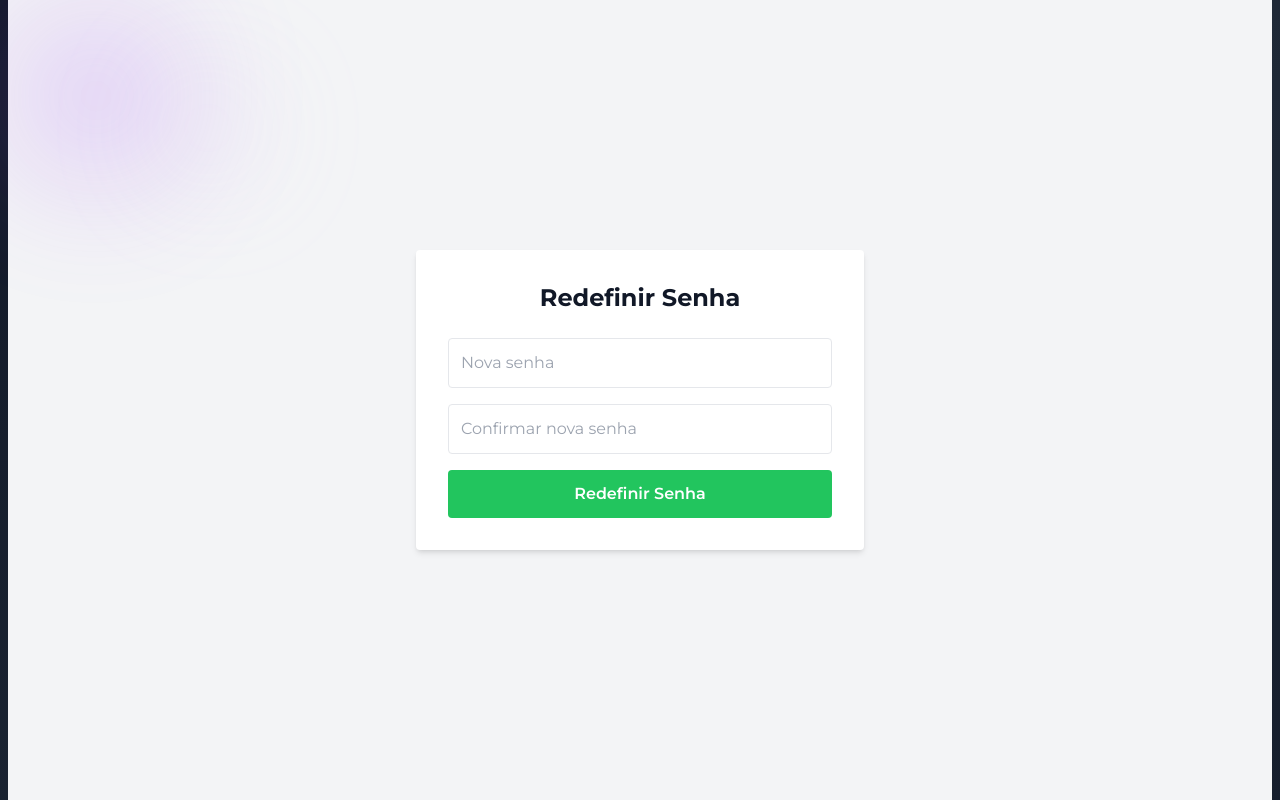
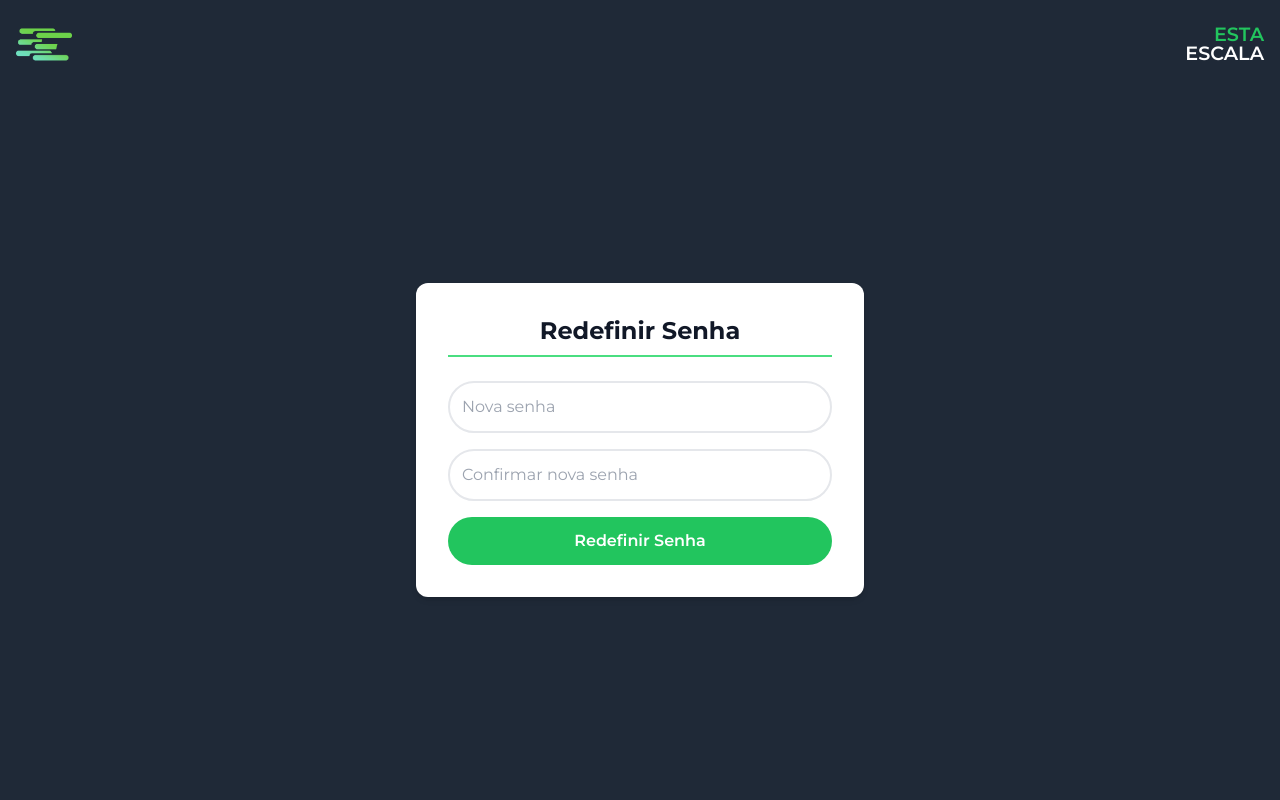
Before and after one commit to ViniciusNB/esta-escala-view, a React (Vite) app: page /reset-senha in a window 1280 px wide. Built offline with nearby package versions, Linux system fonts and the light colour scheme.

Commit message:
-Criado endpoint para reset de senha;

```diff
--- a/src/App.tsx
+++ b/src/App.tsx
@@ -4,17 +4,18 @@ import EscalasUnidade from "./components/EscalasUnidade";
 import logo from "./assets/logo.png";
 import PersonSearchRoundedIcon from '@mui/icons-material/PersonSearchRounded';
 import SearchRoundedIcon from '@mui/icons-material/SearchRounded';
-import { isDesktop, isMobile } from "react-device-detect";
+import { isDesktop } from "react-device-detect";
 import { TypeAnimation } from 'react-type-animation';
-import { BrowserRouter as Router, Route, Routes } from "react-router-dom";
+import { BrowserRouter as Router, Route, Routes, useLocation } from "react-router-dom";
 import ResetSenha from './components/ResetSenha';
 
-export default function App() {
+function AppContent() {
   const [cpf, setCpf] = useState("");
   const [pesquisando, setPesquisando] = useState(false);
   const [unidadeBusca, setUnidadeBusca] = useState<string | null>(null);
   const [input, setInput] = useState("");
 
+  const { pathname } = useLocation();
   const somenteNumeros = input.replace(/\D/g, "");
 
   const handleSearch = () => {
@@ -25,61 +26,50 @@ export default function App() {
     }
 
     if (somenteNumeros.length === 11) {
-      // CPF válido
       setCpf(somenteNumeros);
       setUnidadeBusca(null);
     } else {
-      // Unidade (garagem)
       setUnidadeBusca(input.toUpperCase());
       setCpf("");
     }
   };
 
-
-
+  // 👇 Se estiver em /reset-senha, só mostra o ResetSenha
+  if (pathname === "/reset-senha") {
+    return <ResetSenha />;
+  }
 
   return (
     <div className="relative min-h-screen bg-gradient-to-br from-gray-900 via-gray-800 to-gray-900 items-center text-center px-2 overflow-y-auto overflow-x-hidden">
-      <Router>
-        <Routes>
-          <Route path="/reset-senha" element={<ResetSenha />} />
-        </Routes>
-      </Router>
       <div className="flex items-center justify-between w-full px-4 overflow-hidden">
-        {/* Logo */}
         <img src={logo} className="w-14 h-auto animate-slideDown" alt="Logo Estapar" />
-
-        {/* Texto */}
         <div className="flex flex-col text-right leading-none space-y-0 p-0">
           <h1 className="text-[1.2em] font-semibold text-green-500 m-0 p-0 animate-slideRightDuration">ESTA</h1>
           <h1 className="text-[1.2em] font-semibold text-white opacity-80 m-0 p-0 animate-slideRightDuration">ESCALA</h1>
         </div>
       </div>
 
-      {/* Blobs desfocados */}
+      {/* Blobs */}
       <div className="absolute top-20 left-40 w-24 h-24 bg-purple-200 rounded-full blur-3xl opacity-20 animate-pulse-custom delay-[0] z-0"></div>
       <div className="absolute top-0 left-0 w-48 h-48 bg-purple-500 rounded-full blur-3xl opacity-15 animate-pulse-custom delay-[200ms] z-0"></div>
       <div className="absolute bottom-0 right-0 w-72 h-72 bg-pink-900 rounded-full blur-3xl opacity-10 animate-pulse-custom z-0"></div>
       <div className="absolute bottom-0 right-60 w-72 h-36 bg-green-500 rounded-full blur-3xl opacity-10 animate-pulsar z-0"></div>
 
-
-
-      <div className={`p-4 max-w-5xl mx-auto flex flex-col items-center justify-center z-10`}>
+      <div className="p-4 max-w-5xl mx-auto flex flex-col items-center justify-center z-10">
         {!pesquisando && (
-          <>
           <TypeAnimation
             className={`${isDesktop ? "top-40 py-5" : "top-60 mx-4 py-[1.4em]"} text-5xl max-w-[350px] text-3xl py-4 font-semibold backdrop-blur-sm text-center text-white opacity-80`}
             sequence={[
               500,
-                'Veja a sua escala de trabalho mensal em tempo real!', // Text to type
-                1000,            // Pause for 1 second
+              'Veja a sua escala de trabalho mensal em tempo real!',
+              1000,
             ]}
             wrapper="h1"
             cursor={true}
-              repeat={0} // Loop animation
+            repeat={0}
           />
-          </>
         )}
+
         <div className="text-center justify-center relative align-middle animate-escalaH">
           <SearchRoundedIcon className={`absolute mt-3 ml-3 ${pesquisando ? "text-green-500" : "text-gray-400"}`} />
           <input
@@ -92,16 +82,27 @@ export default function App() {
               setPesquisando(true);
               if (e.target.value === "") setPesquisando(false);
             }}
-
             onBlur={handleSearch}
           />
         </div>
-        {cpf && (<CalendarioMensal cpfBusca={cpf} pesquisando={pesquisando} />)}
-        {unidadeBusca && (<EscalasUnidade unidadeId={unidadeBusca} />)}
+
+        {cpf && <CalendarioMensal cpfBusca={cpf} pesquisando={pesquisando} />}
+        {unidadeBusca && <EscalasUnidade unidadeId={unidadeBusca} />}
       </div>
+
       <p className="mt-2 text-gray-500 text-[0.8em] text-center z-50">
         © {new Date().getFullYear()} Esta Escala. Todos os direitos reservados.
       </p>
     </div>
   );
 }
+
+export default function App() {
+  return (
+    <Router>
+      <Routes>
+        <Route path="/*" element={<AppContent />} />
+      </Routes>
+    </Router>
+  );
+}
--- a/src/components/ResetSenha.tsx
+++ b/src/components/ResetSenha.tsx
@@ -1,15 +1,13 @@
 import React, { useEffect, useState } from "react";
-import { createClient } from "@supabase/supabase-js";
-
-const supabaseUrl = "https://pufggzonjpmgouopxgxk.supabase.co";
-const supabaseAnonKey = "eyJhbGciOiJIUzI1NiIsInR5cCI6IkpXVCJ9.eyJpc3MiOiJzdXBhYmFzZSIsInJlZiI6InB1Zmdnem9uanBtZ291b3B4Z3hrIiwicm9sZSI6ImFub24iLCJpYXQiOjE3NDc4ODMxNTgsImV4cCI6MjA2MzQ1OTE1OH0.Huy4QPbYovrRli_FYLZHOY56PuMaHm1m5p9Ihj6oZUA";
-const supabase = createClient(supabaseUrl, supabaseAnonKey);
+import { supabase } from "../services/supabaseClient";
+import logo from "../assets/logo.png"
 
 export default function ResetSenha() {
     const [novaSenha, setNovaSenha] = useState("");
     const [confirmarSenha, setConfirmarSenha] = useState("");
     const [mensagem, setMensagem] = useState("");
     const [usuarioLogado, setUsuarioLogado] = useState(false);
+    const [sucesso, setSucesso] = useState(false);
 
     // Pegar token da URL e abrir sessão
     useEffect(() => {
@@ -60,42 +58,58 @@ export default function ResetSenha() {
             setMensagem("Senha redefinida com sucesso! Agora você pode entrar no app.");
             setNovaSenha("");
             setConfirmarSenha("");
+            setSucesso(true);
         }
     };
 
     return (
-    <div className="min-h-screen flex items-center justify-center bg-gray-100 p-4">
-      <div className="bg-white p-8 rounded shadow-md w-full max-w-md">
-        <h2 className="text-2xl font-bold mb-6 text-center">Redefinir Senha</h2>
+        <div className="min-h-screen flex flex-col items-center justify-center bg-gray-800">
+            {/* Logo */}
+            <div className="flex items-center justify-between w-full px-4 absolute top-4">
+                <img src={logo} className="w-14 h-auto animate-slideDown" alt="Logo Estapar" />
+                <div className="flex flex-col text-right leading-none">
+                    <h1 className="text-[1.2em] font-semibold text-green-500 animate-slideRightDuration">ESTA</h1>
+                    <h1 className="text-[1.2em] font-semibold text-white opacity-80 animate-slideRightDuration">ESCALA</h1>
+                </div>
+            </div>
+
+            {/* Card central */}
+            <div className="bg-white p-8 rounded-xl shadow-md w-full max-w-md mt-20 animate-escalaV">
+                <h2 className="text-2xl font-bold text-center mb-2">Redefinir Senha</h2>
+                <div className="border border-green-400 mb-6 animate-escalaHorizontal" />
                 {mensagem && (
                     <div
-            className={`mb-4 text-center ${
-              mensagem.includes("sucesso") ? "text-green-500" : "text-red-500"
+                        className={`mb-4 text-center ${mensagem.includes("sucesso") ? "text-green-500" : "text-red-500"
                             }`}
                     >
                         {mensagem}
                     </div>
                 )}
+
+                {!sucesso && (
+                    <>
                         <input
                             type="password"
                             placeholder="Nova senha"
                             value={novaSenha}
                             onChange={(e) => setNovaSenha(e.target.value)}
-          className="w-full p-3 mb-4 border rounded focus:outline-none focus:ring-2 focus:ring-green-500"
+                            className="w-full p-3 mb-4 border-2 rounded-full focus:outline-none focus:ring-2 focus:ring-green-500"
                         />
                         <input
                             type="password"
                             placeholder="Confirmar nova senha"
                             value={confirmarSenha}
                             onChange={(e) => setConfirmarSenha(e.target.value)}
-          className="w-full p-3 mb-4 border rounded focus:outline-none focus:ring-2 focus:ring-green-500"
+                            className="w-full p-3 mb-4 border-2 rounded-full focus:outline-none focus:ring-2 focus:ring-green-500"
                         />
                         <button
                             onClick={handleReset}
-          className="w-full bg-green-500 text-white p-3 rounded font-semibold hover:bg-green-600 transition"
+                            className="w-full bg-green-500 text-white p-3 rounded-full font-semibold hover:bg-green-600 transition"
                         >
                             Redefinir Senha
                         </button>
+                    </>
+                )}
             </div>
         </div>
     );
--- a/tailwind.config.js
+++ b/tailwind.config.js
@@ -12,7 +12,7 @@ export default {
         'pulse-custom': 'pulse-custom 5s ease-in-out infinite',
         'pulsar': 'pulsar 3s ease-in-out infinite',
         'expandir': 'expandir 0.6s ease-in-out',
-        'escalaHorizontal': 'escalaHorizontal 0.4s ease-in-out',
+        'escalaHorizontal': 'escalaHorizontal 1s ease-in-out',
         'escalaH': 'escalaH 0.4s ease',
         'escalaV': 'escalaV 0.5s ease-in-out',
         'slideLeft': 'slideLeft 0.5s ease-in-out forwards',
```
Lines whose indentation alone changed are shown as unchanged.
